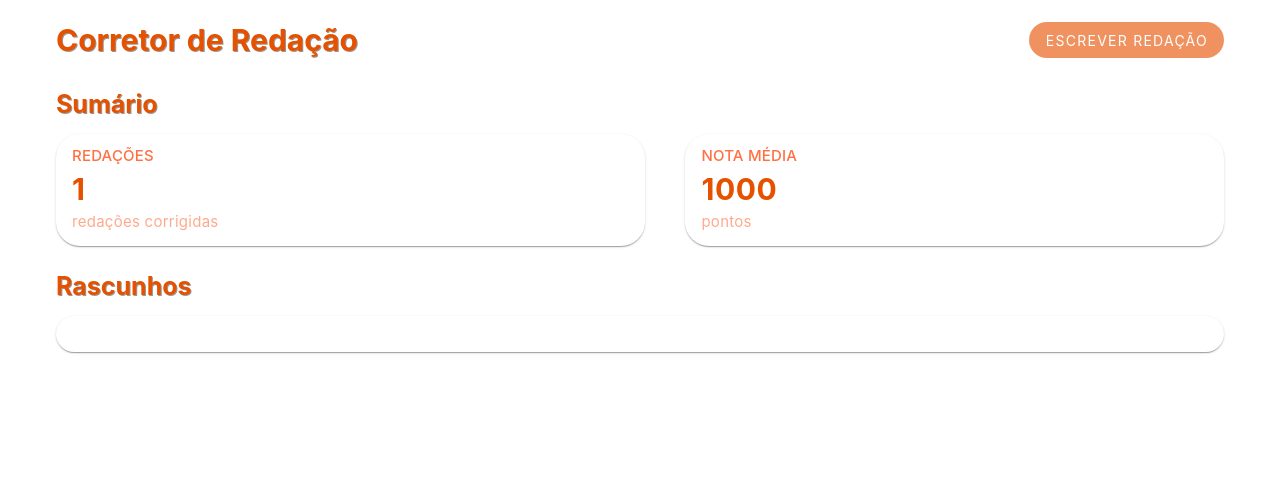
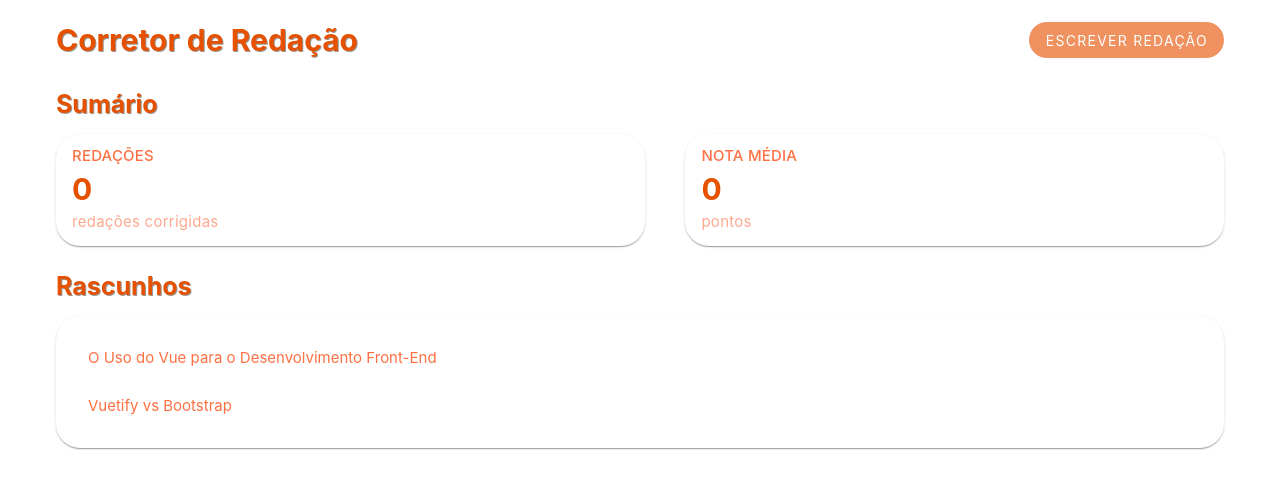
Before and after one commit to Jonata03/corretor-de-redacao, a Vue app in the folder corretor redacao app/: page / in a window 1280 px wide. Shown: the top 488 px of the page. Built offline with nearby package versions, Linux system fonts and the light colour scheme.

Commit message:
Correção na exibição de informações dinâmicas dos cards

```diff
--- a/corretor redacao app/src/pages/PaginaInicial.vue
+++ b/corretor redacao app/src/pages/PaginaInicial.vue
@@ -9,7 +9,8 @@
             class="botao-escrever"
             color="white"
             rounded="xl"
-            variant="plain">
+            variant="plain"
+            to="/correcao-redacao">
           ESCREVER REDAÇÃO
         </v-btn>
       </div>
@@ -18,16 +19,16 @@
     <div class="d-flex">
         <v-card class="flex-grow-1 mr-5" rounded="xl">
         <v-card-item>
-            <v-card-title class="titulo-card">REDAÇÕES</v-card-title>
-            <v-card-text class="texto-card-destacado pa-0">1</v-card-text>
-            <v-card-subtitle class="titulo-card">redações corrigidas</v-card-subtitle>
+            <v-card-title class="texto-card">REDAÇÕES</v-card-title>
+            <v-card-text class="texto-card-destacado pa-0">{{(quantidadeRedacoes())}}</v-card-text>
+            <v-card-subtitle class="texto-card">redações corrigidas</v-card-subtitle>
           </v-card-item>
         </v-card>
         <v-card class="flex-grow-1 ml-5" rounded="xl">
           <v-card-item>
-            <v-card-title class="titulo-card">NOTA MÉDIA</v-card-title>
-            <v-card-text class="texto-card-destacado pa-0">1000</v-card-text>
-            <v-card-subtitle class="titulo-card">pontos</v-card-subtitle>
+            <v-card-title class="texto-card">NOTA MÉDIA</v-card-title>
+            <v-card-text class="texto-card-destacado pa-0">{{notaMediaRedacoes()}}</v-card-text>
+            <v-card-subtitle class="texto-card">pontos</v-card-subtitle>
           </v-card-item>
         </v-card>
       </div>
@@ -41,13 +42,13 @@
               icon="$info"
               theme="dark"
               :border="'start'"
-              v-if="redacoes.length = 0"
+              v-if="rascunhos.length === 0"
           >
-            Você não tem rascunhos
+            Não há rascunhos
           </v-alert>
-          <v-list>
-            <v-list-item v-for="(r) in redacoes" :value="r" color="primary">
-              {{r.titulo}}
+          <v-list v-else>
+            <v-list-item v-for="(r, index) in rascunhos" :key="index" :value="r" color="primary" rounded="lg">
+              <span class="texto-card">{{r.titulo}}</span>
             </v-list-item>
           </v-list>
         </v-card-item>
@@ -55,7 +56,47 @@
     </div>
 </v-container>
 </template>
-
+<script>
+export default {
+  data() {
+    return {
+      rascunhos: [
+        {
+          titulo: 'O Uso do Vue para o Desenvolvimento Front-End',
+          texto: 'asdfasd fdsaa das d daa',
+        },
+        {
+          titulo: 'Vuetify vs Bootstrap',
+          texto: 'fsadfasf fadsfas asdsa gdfv asaasaa da aswdd',
+        },
+      ],
+      redacoes: [
+        // {
+        //   titulo: 'Primeira Submissão',
+        //   nota: 1000
+        // },
+        // {
+        //   titulo: 'Testando Funcionalidades',
+        //   nota: 600
+        // }
+      ]
+    }
+  },
+  methods:{
+    notaMediaRedacoes(){
+      if(this.quantidadeRedacoes()===0) return 0
+      let media = 0;
+      for (let redacao of this.redacoes) {
+        media += redacao.nota;
+      }
+      return media/this.redacoes.length;
+    },
+    quantidadeRedacoes(){
+      return this.redacoes.length
+    }
+  }
+}
+</script>
 <style scoped>
 .titulo-superior{
   font-size: 30px;
@@ -71,7 +112,7 @@
   margin-top: 20px;
   color: #E65100;
 }
-.titulo-card {
+.texto-card {
   font-size: 15px;
   color: #FF7043;
 }
@@ -86,22 +127,3 @@
   background-color: #E65100;
 }
 </style>
-
-<script>
-export default {
-  data() {
-    return {
-      redacoes: [
-        {
-          titulo: 'O Uso do Vue para o Desenvolvimento Front-End',
-          texto: 'asdfasd fdsaa das d daa',
-        },
-        {
-          titulo: 'Vuetify vs Bootstrap',
-          texto: 'fsadfasf fadsfas asdsa gdfv asaasaa da aswdd',
-        },
-      ],
-    }
-  },
-}
-</script>
--- a/corretor redacao app/src/router/index.js
+++ b/corretor redacao app/src/router/index.js
@@ -5,7 +5,7 @@ import CorrecaoRedacao from "@/pages/CorrecaoRedacao.vue";
 
 const routes = [
     { path: '/', component: PaginaInicial },
-    { path: '/tela2', component: tela2 },
+    { path: '/correcao-redacao', component: CorrecaoRedacao },
 ]
 
 const router = createRouter({
```
